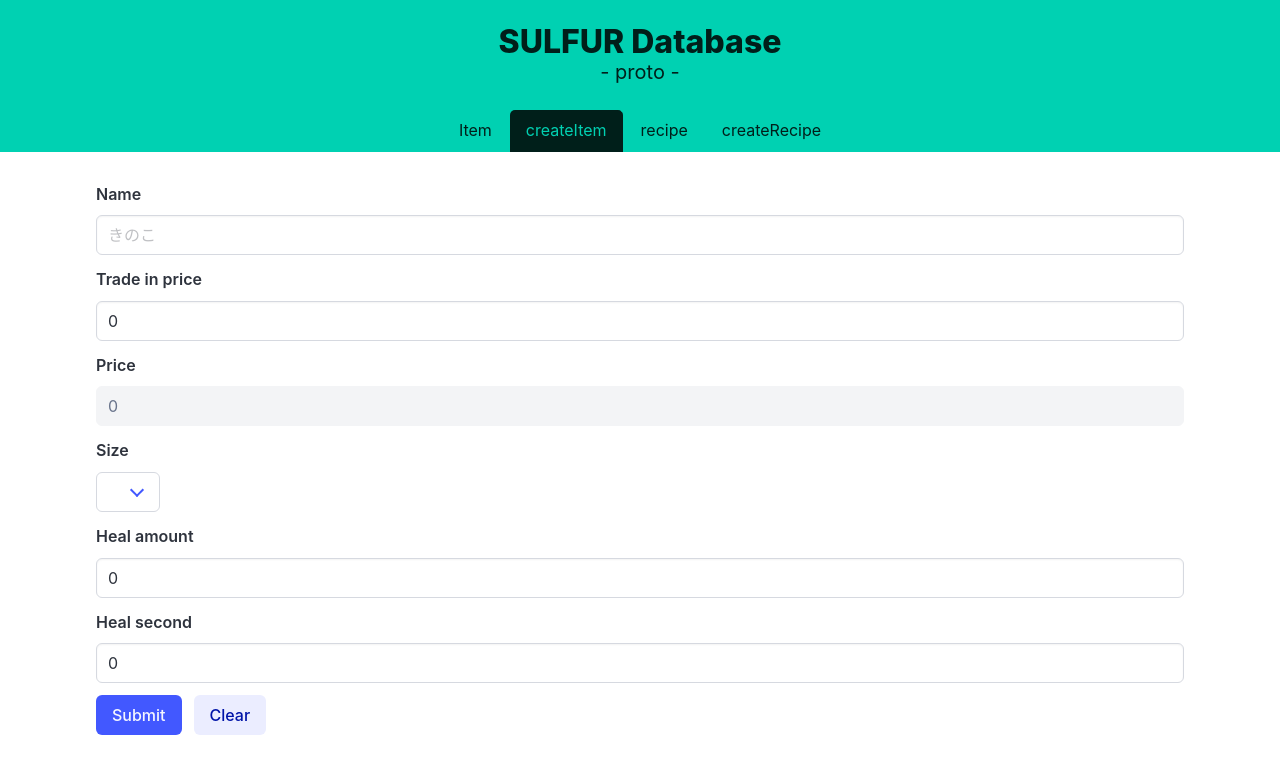
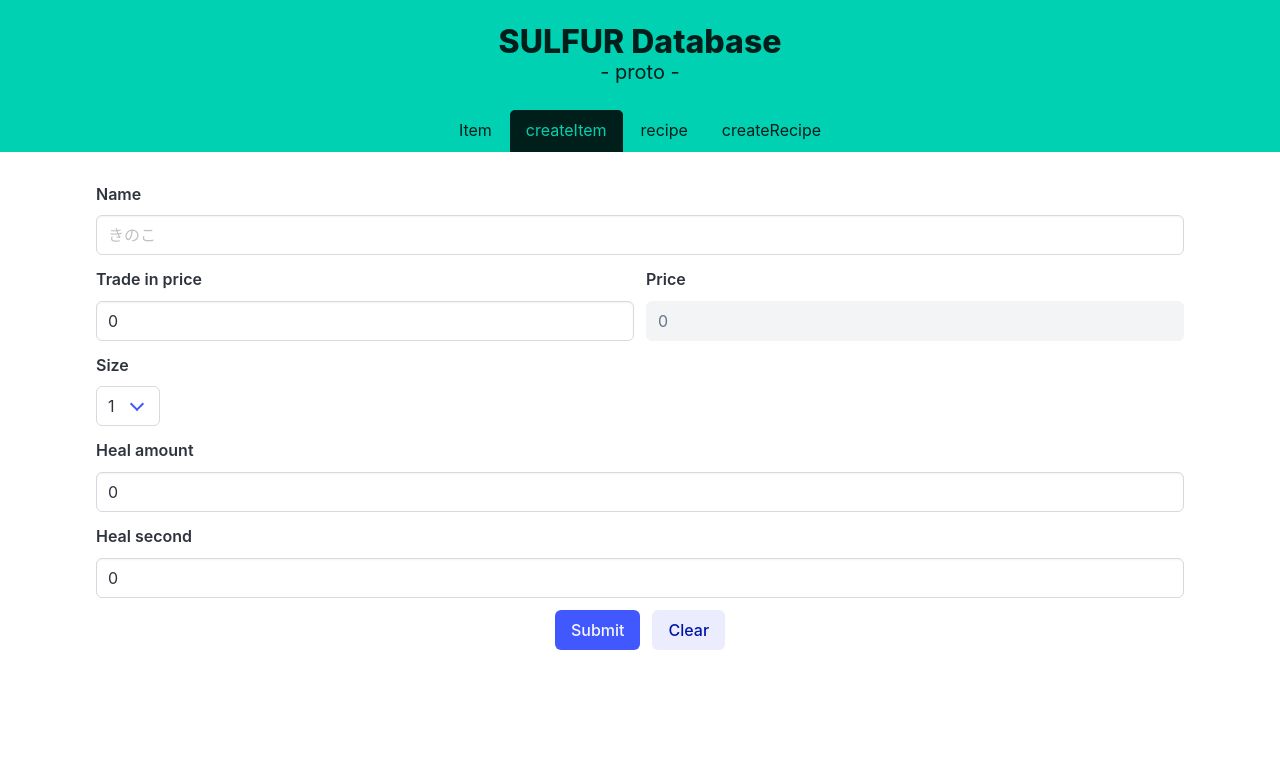
Before and after one commit to nattoujam/sulfur-database-proto, a Vue app: page /item/create in a window 1280 px wide. Shown: the top 774 px of the page. Built offline with nearby package versions, Linux system fonts and the light colour scheme.

Commit message:
feat: アイテム新規作成のデザイン調整

```diff
--- a/src/views/CreateItemView.vue
+++ b/src/views/CreateItemView.vue
@@ -4,13 +4,13 @@ import { ref, computed } from 'vue'
 
 const name = ref('')
 const tradeInPrice = ref(0)
-const size = ref(0)
+const size = ref(1)
 const healAmount = ref(0)
 const healSecond = ref(0.0)
 
 const posting = ref(false)
 const notificationVisible = ref(false)
-const error = ref(false)
+const hasError = ref(false)
 
 const price = computed(() => tradeInPrice.value * 2)
 
@@ -25,7 +25,7 @@ const onClear = () => {
 const onSubmit = () => {
   posting.value = true
   notificationVisible.value = false
-  error.value = false
+  hasError.value = false
 
   axios
     .post(`${import.meta.env.VITE_API_BASE_URL}/item`, {
@@ -40,7 +40,7 @@ const onSubmit = () => {
       notificationVisible.value = true
     })
     .catch(() => {
-      error.value = true
+      hasError.value = true
     })
     .finally(() => {
       posting.value = false
@@ -54,8 +54,8 @@ const onSubmit = () => {
       <button class="delete" @click="() => (notificationVisible = false)"></button>
       <strong>Success</strong>: create item
     </div>
-    <div v-if="error" class="notification is-danger">
-      <button class="delete" @click="() => (error = false)"></button>
+    <div v-if="hasError" class="notification is-danger">
+      <button class="delete" @click="() => (hasError = false)"></button>
       <strong>Failed</strong>: create item
     </div>
 
@@ -66,6 +66,8 @@ const onSubmit = () => {
       </div>
     </div>
 
+    <div class="field is-horizontal">
+      <div class="field-body">
         <div class="field">
           <label class="label">Trade in price</label>
           <div class="control">
@@ -78,11 +80,12 @@ const onSubmit = () => {
             />
           </div>
         </div>
-
         <div class="field">
           <label class="label">Price</label>
           <div class="control">
-        <input class="input" type="number" placeholder="10" disabled :value="price" />
+            <input class="input" placeholder="10" disabled :value="price" />
+          </div>
+        </div>
       </div>
     </div>
 
@@ -125,7 +128,7 @@ const onSubmit = () => {
       </div>
     </div>
 
-    <div class="field is-grouped">
+    <div class="field is-grouped is-grouped-centered">
       <div class="control">
         <button class="button is-link" :disabled="posting" @click="onSubmit">Submit</button>
       </div>
```
Lines whose indentation alone changed are shown as unchanged.
